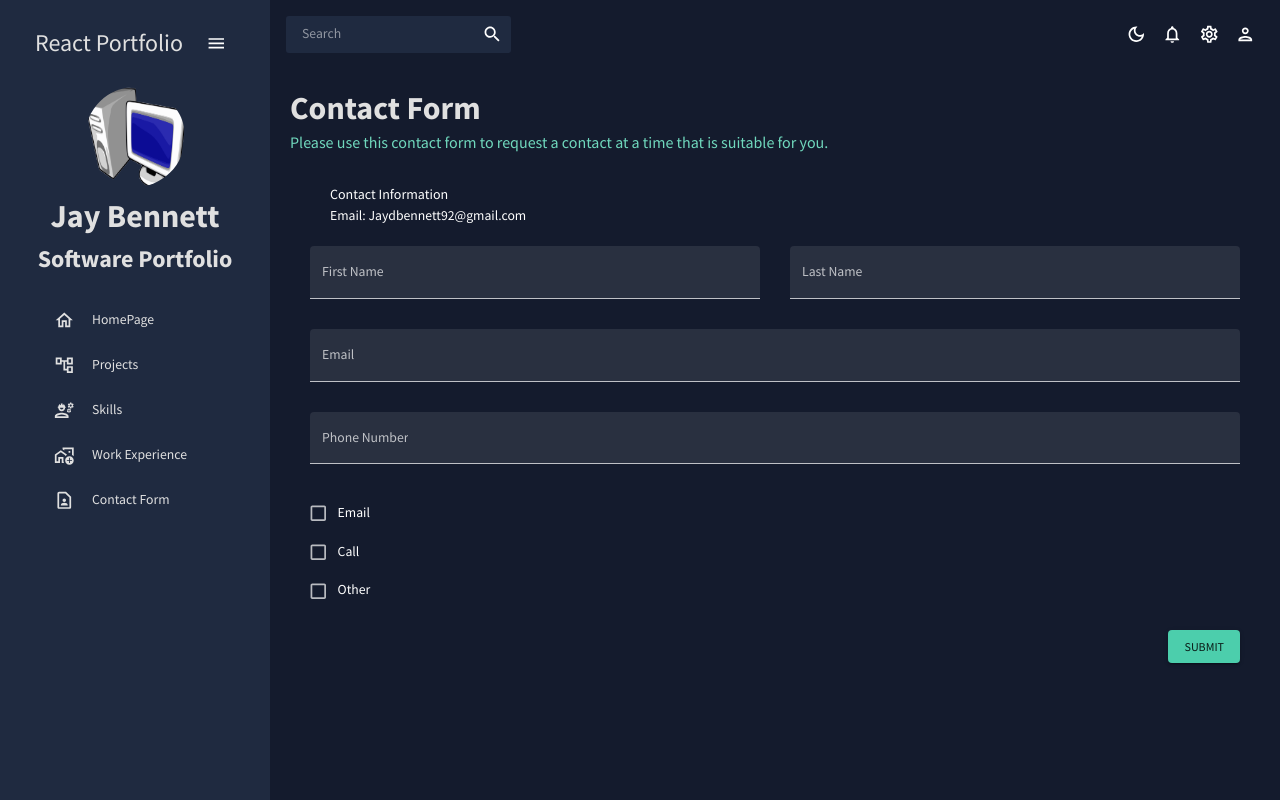
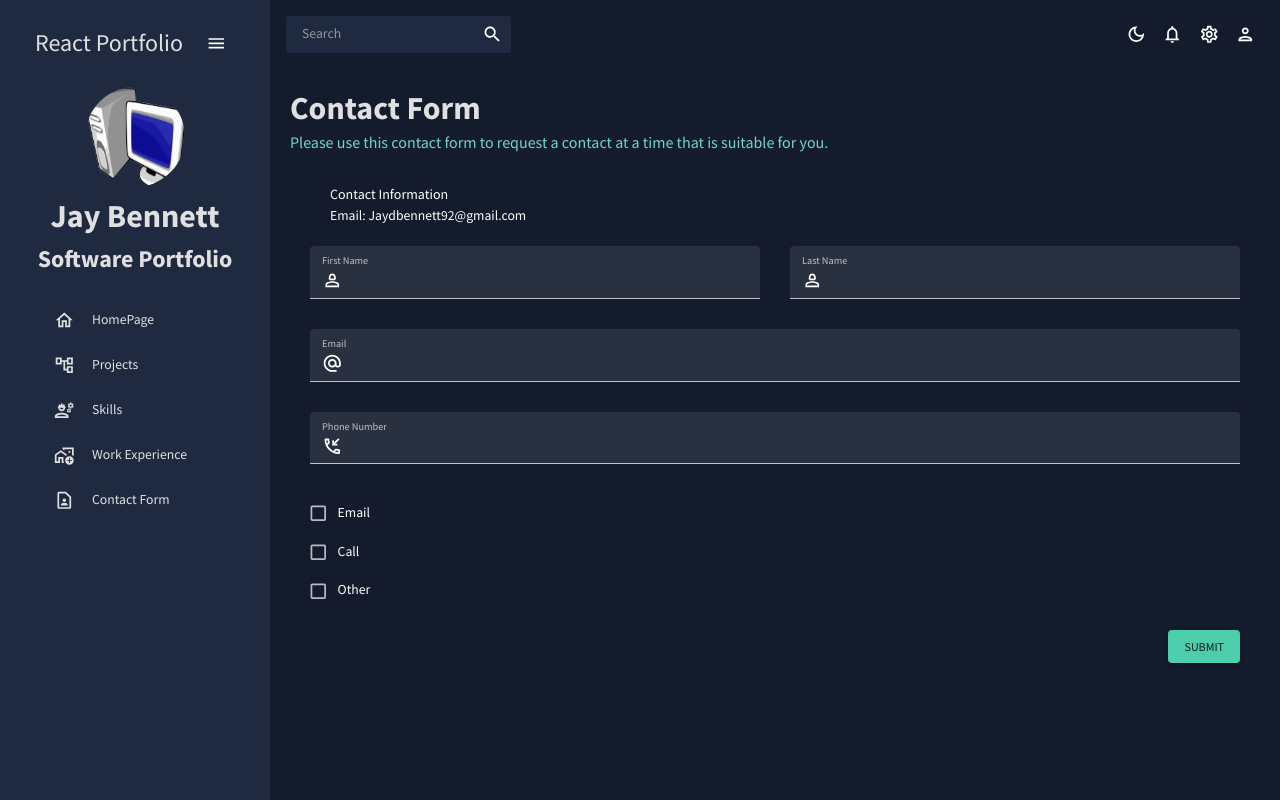
Before and after one commit to jay-bennett-JB/jay-bennett-JB.github.io, a React (Create React App) app: page /#/form in a window 1280 px wide. Built offline with nearby package versions, Linux system fonts and the light colour scheme; no server answers.

Commit message:
modified:   README.md 	modified:   src/components/ContactForm.jsx 	modified:   src/scenes/form/success.jsx 	modified:   src/scenes/global/topbar.jsx 	modified:   src/scenes/homepage/index.jsx 	modified:   src/scenes/skills/index.jsx

```diff
--- a/src/components/ContactForm.jsx
+++ b/src/components/ContactForm.jsx
@@ -1,10 +1,20 @@
 //Import
-import { Box, Button, TextField, Typography } from "@mui/material";
+import {
+  Box,
+  Button,
+  InputAdornment,
+  TextField,
+  Typography,
+} from "@mui/material";
 import { Formik } from "formik";
 import * as yup from "yup";
 import useMediaQuery from "@mui/material/useMediaQuery";
 import { useForm } from "@formspree/react";
 import ContactPreferences from "./ContactPreferencesBox";
+import AlternateEmailOutlinedIcon from "@mui/icons-material/AlternateEmailOutlined";
+import Person2OutlinedIcon from "@mui/icons-material/Person2Outlined";
+import PhoneCallbackOutlinedIcon from "@mui/icons-material/PhoneCallbackOutlined";
+import SuccessPage from "../scenes/form/success";
 
 //Inital Values for Form
 const formspreeID = process.env.REACT_APP_FORMSPREE_ID;
@@ -45,8 +55,12 @@ const ContactForm = () => {
 
   const [state, handleSubmit] = useForm(formspreeID);
   if (state.succeeded) {
-    // Change to maatch Success Page
-    return <Typography>Thanks for Joining</Typography>;
+    // Change to match Success Page
+    return (
+      <Box m="20px">
+        <SuccessPage />
+      </Box>
+    );
   }
 
   return (
@@ -78,8 +92,8 @@ const ContactForm = () => {
                 "& .div": { gridColumn: isNonMobile ? undefined : "span 4" },
               }}
             >
+              {/* First Name */}
               <TextField
-                fullWidth
                 variant="filled"
                 type="text"
                 label="First Name"
@@ -90,7 +104,17 @@ const ContactForm = () => {
                 error={!!touched.firstName && !!errors.firstName}
                 helperText={touched.firstName && errors.firstName}
                 sx={{ gridColumn: "span 2" }}
+                slotProps={{
+                  input: {
+                    startAdornment: (
+                      <InputAdornment position="start">
+                        <Person2OutlinedIcon />
+                      </InputAdornment>
+                    ),
+                  },
+                }}
               />
+              {/* Last Name */}
               <TextField
                 fullWidth
                 variant="filled"
@@ -103,7 +127,18 @@ const ContactForm = () => {
                 error={!!touched.lastName && !!errors.lastName}
                 helperText={touched.lastName && errors.lastName}
                 sx={{ gridColumn: "span 2" }}
+                slotProps={{
+                  input: {
+                    startAdornment: (
+                      <InputAdornment position="start">
+                        <Person2OutlinedIcon />
+                      </InputAdornment>
+                    ),
+                  },
+                }}
               />
+              {/* Email */}
+
               <TextField
                 fullWidth
                 variant="filled"
@@ -116,7 +151,17 @@ const ContactForm = () => {
                 error={!!touched.email && !!errors.email}
                 helperText={touched.email && errors.email}
                 sx={{ gridColumn: "span 4" }}
+                slotProps={{
+                  input: {
+                    startAdornment: (
+                      <InputAdornment position="start">
+                        <AlternateEmailOutlinedIcon />
+                      </InputAdornment>
+                    ),
+                  },
+                }}
               />
+              {/* Phone Number */}
               <TextField
                 fullWidth
                 variant="filled"
@@ -129,6 +174,15 @@ const ContactForm = () => {
                 error={!!touched.phoneNumber && !!errors.phoneNumber}
                 helperText={touched.phoneNumber && errors.phoneNumber}
                 sx={{ gridColumn: "span 4" }}
+                slotProps={{
+                  input: {
+                    startAdornment: (
+                      <InputAdornment position="start">
+                        <PhoneCallbackOutlinedIcon />
+                      </InputAdornment>
+                    ),
+                  },
+                }}
               />
               {/* Contact Preference CheckBoxes */}
               <ContactPreferences
--- a/src/scenes/form/success.jsx
+++ b/src/scenes/form/success.jsx
@@ -0,0 +1,23 @@
+import { Box, Typography, useTheme } from "@mui/material";
+import { tokens } from "../../themes";
+
+// Work Experience Accordions
+const SuccessPage = () => {
+  const theme = useTheme();
+  const colors = tokens(theme.palette.mode);
+  return (
+    <Box m="20px">
+      <Typography
+        variant="h3"
+        color={colors.greenAccent[500]}
+        fontWeight="bold"
+        sx={{ m: "10px 0 0 0 " }}
+      >
+        Thank you for your request. I will process your requesst as soon as
+        possible.
+      </Typography>
+    </Box>
+  );
+};
+
+export default SuccessPage;
--- a/src/scenes/global/topbar.jsx
+++ b/src/scenes/global/topbar.jsx
@@ -10,7 +10,7 @@ import SettingsOutlinedIcon from "@mui/icons-material/SettingsOutlined";
 import PersonOutlinedIcon from "@mui/icons-material/PersonOutlined";
 import SearchIcon from "@mui/icons-material/Search";
 
-// Yopbar setuo
+// Topbar setuo
 
 const Topbar = () => {
   const theme = useTheme();
--- a/src/scenes/homepage/index.jsx
+++ b/src/scenes/homepage/index.jsx
@@ -20,10 +20,7 @@ const HomePage = () => {
           subtitle="Welcome to my home page"
         />
         {/* Accordion 1 - About Me  */}
-        <Accordion
-          defaultExpanded
-          width="10px"
-        >
+        <Accordion width="10px">
           <AccordionSummary expandIcon={<ExpandMoreIcon />}>
             <Typography
               color={colors.greenAccent[500]}
@@ -66,7 +63,8 @@ const HomePage = () => {
             </Typography>
           </AccordionDetails>
         </Accordion>
-        <Accordion defaultExpanded>
+        {/* Accordion 2 - Future Plans */}
+        <Accordion>
           <AccordionSummary expandIcon={<ExpandMoreIcon />}>
             <Typography
               color={colors.greenAccent[500]}
@@ -102,7 +100,8 @@ const HomePage = () => {
             </Typography>
           </AccordionDetails>
         </Accordion>
-        <Accordion defaultExpanded>
+        {/* Accordion 3 - Hobbies */}
+        <Accordion>
           <AccordionSummary expandIcon={<ExpandMoreIcon />}>
             <Typography
               color={colors.greenAccent[500]}
--- a/src/scenes/skills/index.jsx
+++ b/src/scenes/skills/index.jsx
@@ -26,7 +26,7 @@ const Skills = () => {
           title="Skills"
           subtitle="Please find a complete list of skills under appropriate sections"
         />
-        {/* Accordion for Skills */}
+        {/* Accordion for Software Skills */}
         <Accordion>
           <AccordionSummary expandIcon={<ExpandMoreIcon />}>
             <Typography
```
Also changed, not shown: 1 other file (tests, documents, lock files or other folders).
